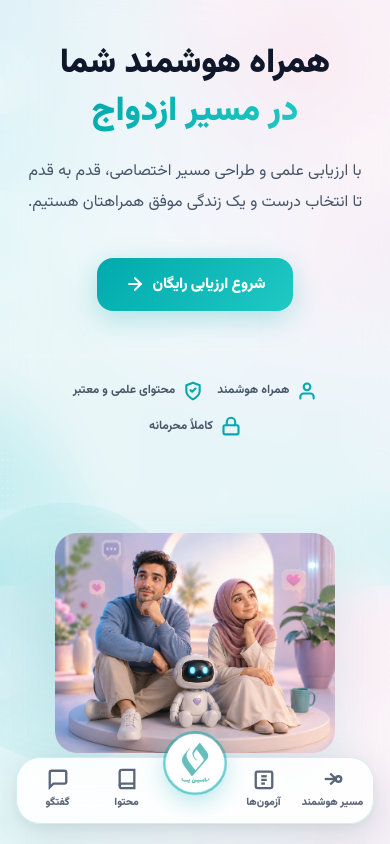
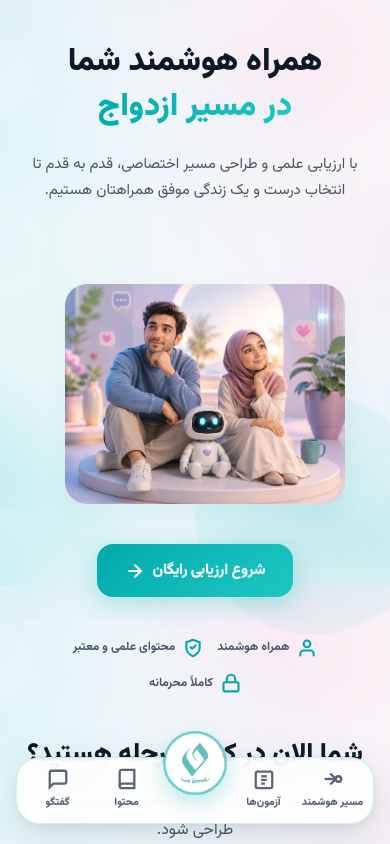
Before and after one commit to SAEeed1/siteh, a Next.js app: page / in a window 390 px wide. Shown: the top 844 px of the page. Built offline with nearby package versions, Linux system fonts and the light colour scheme.

Commit message:
feat: implement vertical flex ordering for Hero on mobile (title, image, button, trust items) using display contents, preserving original side-by-side desktop layout

```diff
--- a/src/components/Hero.module.css
+++ b/src/components/Hero.module.css
@@ -29,6 +29,12 @@
   flex-direction: column;
   align-items: flex-start;
   z-index: 10;
+}
+
+.heroText {
+  display: flex;
+  flex-direction: column;
+  align-items: flex-start;
 }
 
 .eyebrow {
@@ -297,61 +303,88 @@
   }
 
   .heroGrid {
-    grid-template-columns: 1fr;
-    gap: 36px;
+    display: flex;
+    flex-direction: column;
+    gap: 20px;
+    text-align: center;
+    align-items: center;
+  }
+
+  .heroContent {
+    display: contents;
+  }
+
+  .heroText {
+    order: 1;
+    display: flex;
+    flex-direction: column;
+    align-items: center;
     text-align: center;
   }
 
-  .heroContent { align-items: center; }
+  .title {
+    font-size: 32px;
+    line-height: 1.4;
+  }
 
   .description {
     margin-inline: auto;
-    font-size: 16px;
-  }
-
-  .title {
-    font-size: 34px;
-    line-height: 1.4;
-  }
-
-  .heroActions { justify-content: center; }
-
-  .trustRow {
-    justify-content: center;
-    gap: 14px;
-    font-size: 12px;
+    font-size: 15px;
+    line-height: 1.75;
   }
 
   .heroVisual {
-    height: 320px;
+    order: 2;
+    height: 240px;
+    width: 100%;
     position: relative;
-    display: grid;
-    place-items: center;
-    width: 100%;
-    margin-top: 10px;
+    display: flex;
+    justify-content: center;
+    align-items: center;
+    margin: 10px auto;
   }
 
   .aquaCircle {
-    right: 50%;
-    transform: translateX(50%);
-    width: 260px;
-    height: 260px;
-    top: 20px;
+    position: absolute;
+    width: 240px;
+    height: 240px;
+    left: 50%;
+    top: 50%;
+    transform: translate(-50%, -50%);
+    right: auto;
   }
 
   .peopleBg {
+    position: relative;
     width: 280px;
     height: 220px;
-    right: 50%;
-    transform: translate(50%, -50%);
-    top: 50%;
+    left: auto;
+    top: auto;
+    transform: none;
     border-radius: 22px;
+    box-shadow: 0 10px 30px rgba(0, 169, 173, 0.08);
   }
 
   .plant { display: none; }
+
+  .heroActions {
+    order: 3;
+    justify-content: center;
+    margin-bottom: 0;
+  }
 
   .heroCta {
     font-size: 15px !important;
     padding: 13px 28px !important;
   }
+
+  .trustRow {
+    order: 4;
+    justify-content: center;
+    gap: 14px;
+    font-size: 12px;
+    padding-top: 14px;
+    border-top: 1px solid var(--line);
+    margin-top: 5px;
+  }
 }
--- a/src/components/Hero.tsx
+++ b/src/components/Hero.tsx
@@ -19,6 +19,7 @@ export default function Hero() {
       <div className={`container ${styles.heroGrid}`}>
         {/* Right Content */}
         <div className={styles.heroContent}>
+          <div className={styles.heroText}>
             <h1 className={styles.title}>
               همراه هوشمند شما
               <br />
@@ -27,6 +28,7 @@ export default function Hero() {
             <p className={styles.description}>
               با ارزیابی علمی و طراحی مسیر اختصاصی، قدم به قدم تا انتخاب درست و یک زندگی موفق همراهتان هستیم.
             </p>
+          </div>
 
           <div className={styles.heroActions}>
             <a
```
Lines whose indentation alone changed are shown as unchanged.
